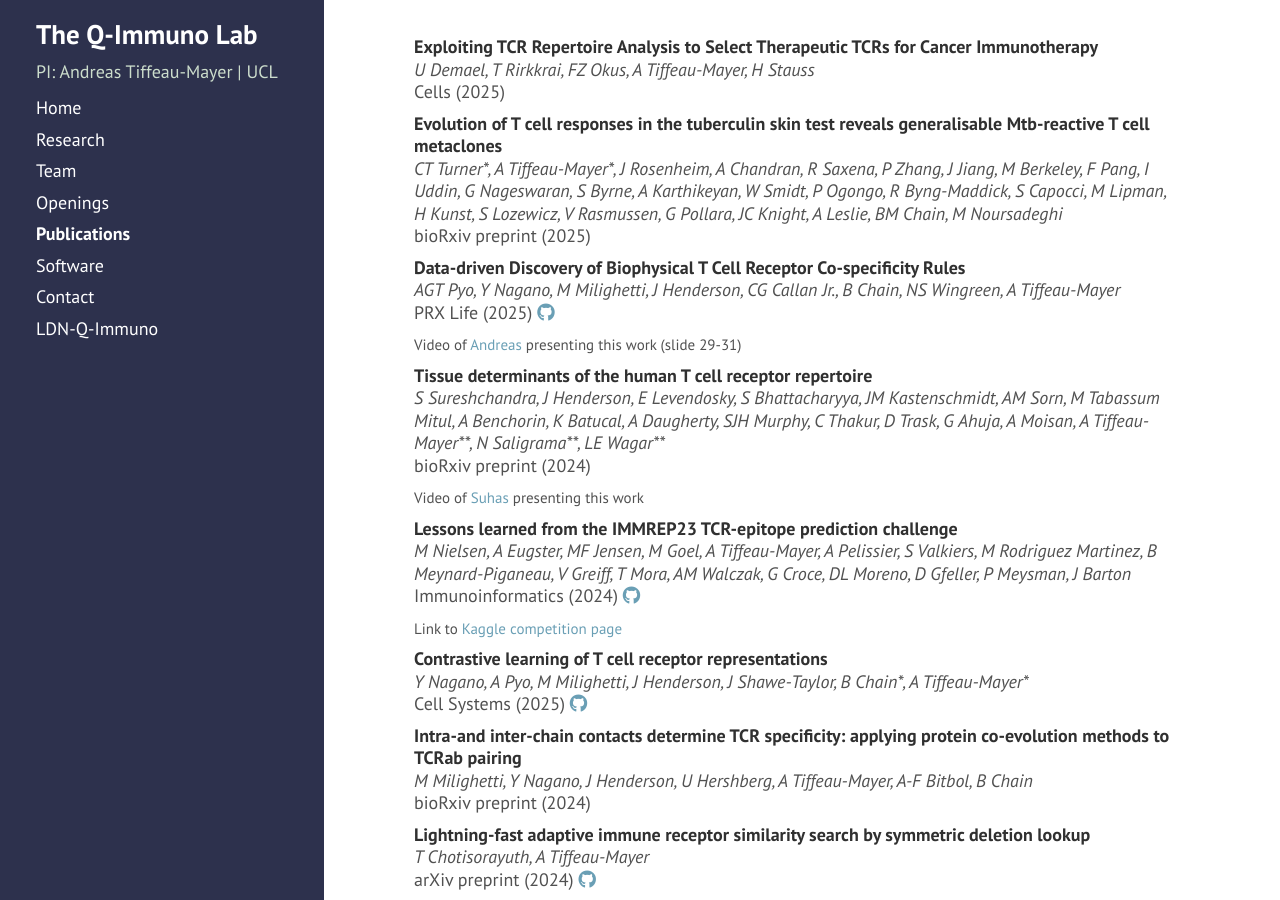
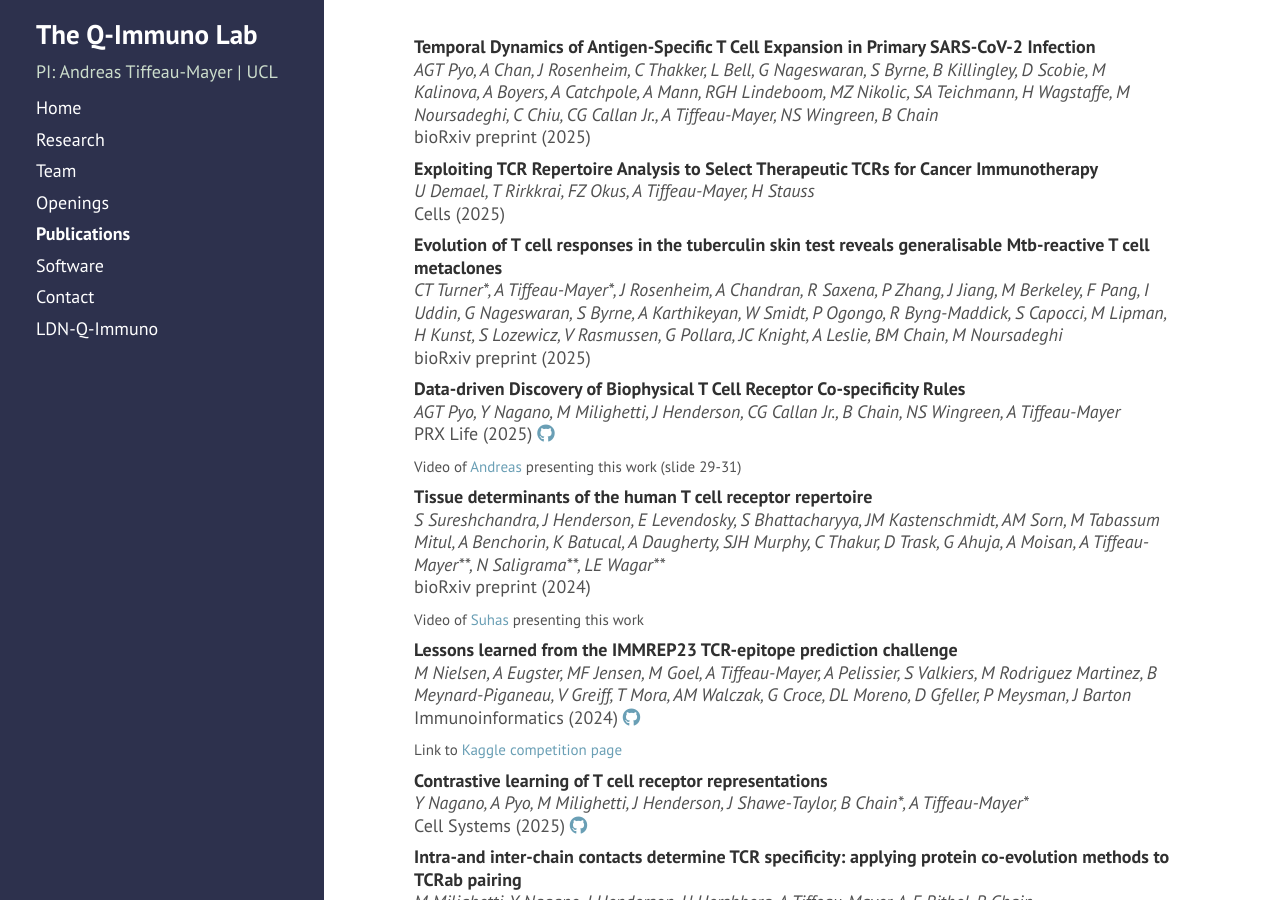
Before and after one commit to andim/andim.github.io, a Jekyll site: the page built from publications.md, in a window 1280 px wide and 900 px high. Built offline with Jekyll 4.4.1, drawn with Linux system fonts in a browser that asks for light colours; nearby versions of some CDN libraries; a style sheet for code colours, icons or effects is not loaded.

Commit message:
added andrews sars cov2 challenge paper

```diff
--- a/_data/publist.yml
+++ b/_data/publist.yml
@@ -1,3 +1,10 @@
+- authors: AGT Pyo, A Chan, J Rosenheim, C Thakker, L Bell, G Nageswaran, S Byrne, B Killingley, D Scobie, M Kalinova, A Boyers, A Catchpole, A Mann, RGH Lindeboom, MZ Nikolic, SA Teichmann, H Wagstaffe, M Noursadeghi, C Chiu, CG Callan Jr., A Tiffeau-Mayer, NS Wingreen, B Chain
+  title: Temporal Dynamics of Antigen-Specific T Cell Expansion in Primary SARS-CoV-2 Infection
+  journal: bioRxiv preprint
+  year: 2025
+  links:
+    doi: https://doi.org/10.1101/2025.11.04.686558
+
 - authors: U Demael, T Rirkkrai, FZ Okus, A Tiffeau-Mayer, H Stauss
   title: Exploiting TCR Repertoire Analysis to Select Therapeutic TCRs for Cancer Immunotherapy
   journal: Cells
```
